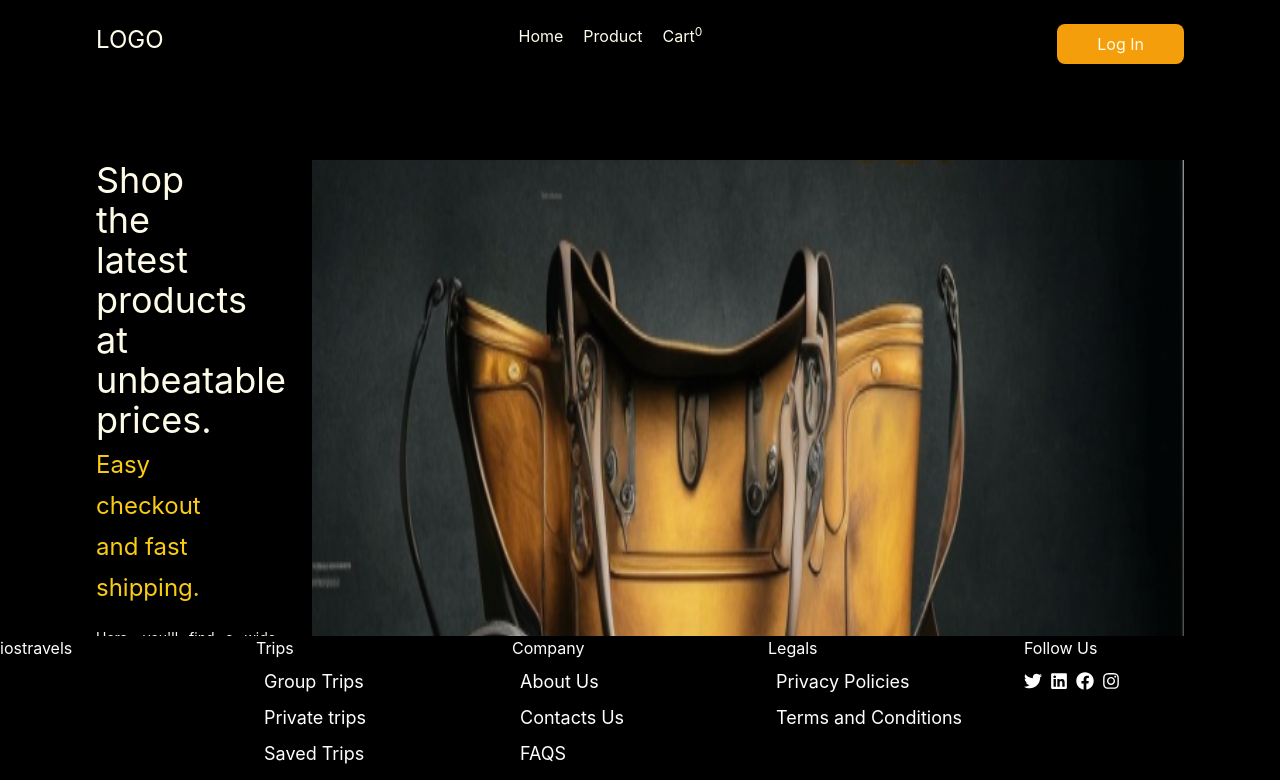
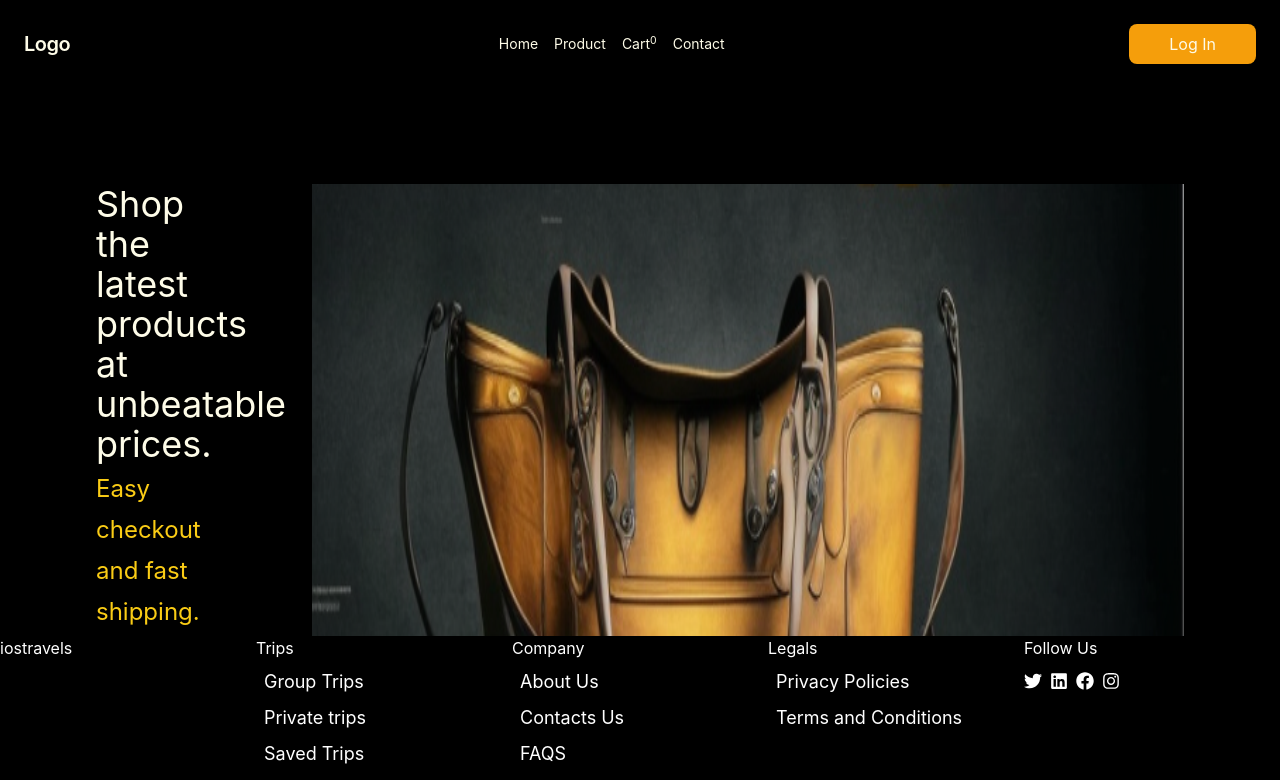
Before and after one commit to 92isaac/midjourneyAI_generated_ui, a React (Create React App) app: page / in a window 1280 px wide. Shown: the top 780 px of the page. Built offline with nearby package versions, Linux system fonts and the light colour scheme; no server answers.

Commit message:
refracturing component

```diff
--- a/package.json
+++ b/package.json
@@ -11,6 +11,7 @@
     "react-dom": "^18.2.0",
     "react-grid-carousel": "^1.0.1",
     "react-icons": "^4.7.1",
+    "react-responsive-carousel": "^3.2.23",
     "react-router-dom": "^6.6.2",
     "react-scripts": "5.0.1",
     "web-vitals": "^2.1.4"
--- a/src/component/homefile/Hero.jsx
+++ b/src/component/homefile/Hero.jsx
@@ -1,12 +1,14 @@
 import React from 'react'
-import Navbar from '../navbar/Navbar'
-import Slider from '../slider/Slider'
+// import Navbar from '../navbar/Navbar'
+// import Slider from '../slider/Slider'
 import heroimage from '../../asset/mid2.PNG'
+import Navb from '../navbar/Navb'
 
 const Hero = () => {
   return (
     <div className='bg-black text-yellow-50 min-h-0 pb-10'>
-        <Navbar />
+      <Navb />
+        {/* <Navbar /> */}
         {/* w-full flex-col-reverse  */}
     <div className='grid md:flex mx-10 md:flex-row md:mx-24 mt-24'>
         <div className="md:w-8/12" >
--- /dev/null
+++ b/src/component/navbar/Navb.jsx
@@ -0,0 +1,48 @@
+import React, { useState } from 'react';
+import { NavLink } from 'react-router-dom';
+import {FaBars, FaTimes} from 'react-icons/fa'
+import { useGlobalContext } from '../../context/Context';
+
+
+const Navb = () => {
+  const [isOpen, setIsOpen] = useState(false);
+  const {amount} = useGlobalContext()
+
+
+  const toggleNavbar = () => {
+    setIsOpen(!isOpen);
+  };
+
+  return (
+    <nav className="flex items-center justify-between flex-wrap  p-6">
+      <div className="flex items-center flex-shrink-0  mr-6">
+        <span className="font-semibold text-xl tracking-tight">Logo</span>
+      </div>
+      <div className="block lg:hidden">
+        <button onClick={toggleNavbar} className="flex items-center px-3 py-2 border rounded border-teal-400 hover:text-white hover:border-white">
+        {isOpen ? <FaTimes className='text-2xl'/> : <FaBars className='text-2xl'/>}
+        </button>
+      </div>
+      <div className={`w-full block ${isOpen ? 'flex justify-center' : 'hidden'} lg:flex lg:items-center lg:w-auto`}>
+        <div className="text-sm lg:flex-grow">
+          <NavLink to="/" className="block mt-4 lg:inline-block lg:mt-0 hover:text-white mr-4">
+            Home
+          </NavLink>
+          <NavLink to="/products" className="block mt-4 lg:inline-block lg:mt-0 hover:text-white mr-4">
+            Product
+          </NavLink>
+          <NavLink to="/cart" className="block mt-4 lg:inline-block lg:mt-0 hover:text-white mr-4">
+          Cart<sup>{amount}</sup>
+          </NavLink>
+          <NavLink to="#contact" className="block mt-4 lg:inline-block lg:mt-0 hover:text-white">
+            Contact
+          </NavLink>
+        </div>
+      </div>
+      <div className='hidden bg-amber-500 px-10 py-2 rounded-lg md:flex md:bg-amber-500 md:px-10 md:py-2 md:rounded-lg'><NavLink to='/'>Log In</NavLink></div>
+    </nav>
+  );
+  };
+
+
+export default Navb;
--- /dev/null
+++ b/src/component/slider/ProductCarousel.jsx
@@ -0,0 +1,107 @@
+// import React, { useState } from 'react';
+// import { Carousel } from 'react-responsive-carousel';
+// import "react-responsive-carousel/lib/styles/carousel.min.css";
+
+// const ProductCarousel = () => {
+//   const [selectedItem, setSelectedItem] = useState(0);
+//   const [products, setProducts] = useState([
+//     {
+//       id: 1,
+//       name: 'Product 1',
+//       description: 'Lorem ipsum dolor sit amet, consectetur adipiscing elit. Nullam euismod, urna non rhoncus pharetra, ex lacus tempor sapien, eu semper leo mi vel est.',
+//       image: 'https://via.placeholder.com/200x200'
+//     },
+//     {
+//       id: 2,
+//       name: 'Product 2',
+//       description: 'Lorem ipsum dolor sit amet, consectetur adipiscing elit. Nullam euismod, urna non rhoncus pharetra, ex lacus tempor sapien, eu semper leo mi vel est.',
+//       image: 'https://via.placeholder.com/200x200'
+//     },
+//     {
+//       id: 3,
+//       name: 'Product 3',
+//       description: 'Lorem ipsum dolor sit amet, consectetur adipiscing elit. Nullam euismod, urna non rhoncus pharetra, ex lacus tempor sapien, eu semper leo mi vel est.',
+//       image: 'https://via.placeholder.com/200x200'
+//     }
+//   ]);
+
+//   const onChange = (index) => {
+//     setSelectedItem(index);
+//     if (index === products.length - 1) {
+//       setSelectedItem(0);
+//     }
+//   };
+
+//   return (
+//     <Carousel showArrows={false} showThumbs={false} showStatus={false} selectedItem={selectedItem} onChange={onChange}>
+//       {products.map(product => (
+//         <div className="flex w-full" key={product.id}>
+//           <div className="flex-1 bg-gray-200 p-10">
+//             <h2 className="text-xl font-bold">{product.name}</h2>
+//             <p className="text-base sm:text-lg">{product.description}</p>
+//           </div>
+//           <div className="flex-1">
+//             <img src={product.image} alt={product.name} />
+//           </div>
+//         </div>
+//       ))}
+//     </Carousel>
+
+//   );
+// };
+
+// export default ProductCarousel;
+
+import React, { useState, useEffect } from 'react';
+
+const ProductCarousel = () => {
+  const [selectedItem, setSelectedItem] = useState(0);
+  const [products, setProducts] = useState([
+    {
+      id: 1,
+      name: 'Product 1',
+      description: 'Lorem ipsum dolor sit amet, consectetur adipiscing elit. Nullam euismod, urna non rhoncus pharetra, ex lacus tempor sapien, eu semper leo mi vel est.',
+      image: 'https://via.placeholder.com/200x200'
+    },
+    {
+      id: 2,
+      name: 'Product 2',
+      description: 'Lorem ipsum dolor sit amet, consectetur adipiscing elit. Nullam euismod, urna non rhoncus pharetra, ex lacus tempor sapien, eu semper leo mi vel est.',
+      image: 'https://via.placeholder.com/200x200'
+    },
+    {
+      id: 3,
+      name: 'Product 3',
+      description: 'Lorem ipsum dolor sit amet, consectetur adipiscing elit. Nullam euismod, urna non rhoncus pharetra, ex lacus tempor sapien, eu semper leo mi vel est.',
+      image: 'https://via.placeholder.com/200x200'
+    }
+  ]);
+
+  useEffect(() => {
+    const intervalId = setInterval(() => {
+      setSelectedItem((selectedItem + 1) % products.length);
+    }, 3000);
+    return () => clearInterval(intervalId);
+  }, [selectedItem, products.length]);
+
+  return (
+    <div className="flex flex-wrap overflow-hidden">
+      {products.map((product, index) => (
+        <div
+          key={product.id}
+          className={`w-full md:w-1/2 overflow-hidden ${index === selectedItem || index === selectedItem + 1 ? 'translate-x-0' : '-translate-x-full'}`}
+        >
+          <div className="bg-gray-200 p-10">
+            <h2 className="text-xl font-bold">{product.name}</h2>
+            <p>{product.description}</p>
+          </div>
+          <div className="mt-10">
+            <img src={product.image} alt={product.name} />
+          </div>
+        </div>
+      ))}
+    </div>
+  );
+};
+
+export default ProductCarousel;
--- /dev/null
+++ b/src/component/slider/ProductSlider.jsx
@@ -0,0 +1,21 @@
+import React from 'react';
+
+const ProductSlider = () => {
+    const randomImage = `https://picsum.photos/id/${Math.floor(Math.random() * 1000)}/500/500`;
+  return (
+    <div className="flex flex-col lg:flex-row">
+      <div className="lg:w-1/2 p-10 bg-gray-300">
+        <h3 className="text-2xl font-bold">Product Name</h3>
+        <p className="text-base">
+          Lorem ipsum dolor sit amet, consectetur adipiscing elit. Aliquam suscipit, ipsum eu posuere efficitur, magna risus bibendum ligula, eu aliquet enim ante a quam.
+        </p>
+        <button className="bg-teal-500 text-white py-2 px-4 rounded">Learn More</button>
+      </div>
+      <div className="lg:w-1/2 p-10 bg-gray-500">
+        <img src={randomImage} alt="Product" className="w-full h-64 object-cover" />
+      </div>
+    </div>
+  );
+};
+
+export default ProductSlider;
--- a/src/reducer/reducer.jsx
+++ b/src/reducer/reducer.jsx
@@ -1,13 +1,25 @@
-const reducer =(state, action)=>{
-    if(action.type === 'CLEAR_CART'){
-        return {...state, cart: []}
+const reducer = (state, action) => {
+  if (action.type === "CLEAR_CART") {
+    return { ...state, cart: [] };
   }
 
-    if (action.type === 'GET_PRODUCTS_BEGIN') {
+
+  if(action.type === "ADD_TO_CART") {
+    return{ ...state, cart:[]}
+  }
+
+  // const addToCart = (itemId) => {
+  //   setCartItems((prev) => ({ ...prev, [itemId]: prev[itemId] + 1 }));
+  // };
+
+
+  if (action.type === "GET_PRODUCTS_BEGIN") {
     return { ...state, products_loading: true };
   }
 
-    if (action.type === 'GET_PRODUCTS_SUCCESS') {
+
+
+  if (action.type === "GET_PRODUCTS_SUCCESS") {
     const featured_products = action.payload.filter(
       (product) => product.featured === true
     );
@@ -18,7 +30,10 @@ const reducer =(state, action)=>{
       featured_products,
     };
   }
-      if (action.type === 'GET_PRODUCTS_ERROR') {
+
+
+
+  if (action.type === "GET_PRODUCTS_ERROR") {
     return {
       ...state,
       products_loading: false,
@@ -27,21 +42,27 @@ const reducer =(state, action)=>{
   }
 
 
-      if (action.type === 'GET_SINGLE_PRODUCT_BEGIN') {
+
+  if (action.type === "GET_SINGLE_PRODUCT_BEGIN") {
     return {
       ...state,
       single_product_loading: true,
       single_product_error: false,
     };
   }
-      if (action.type === 'GET_SINGLE_PRODUCT_SUCCESS') {
+
+
+  if (action.type === "GET_SINGLE_PRODUCT_SUCCESS") {
     return {
       ...state,
       single_product_loading: false,
       single_product: action.payload,
     };
   }
-      if (action.type === 'GET_SINGLE_PRODUCT_ERROR') {
+
+
+
+  if (action.type === "GET_SINGLE_PRODUCT_ERROR") {
     return {
       ...state,
       single_product_loading: false,
@@ -50,30 +71,44 @@ const reducer =(state, action)=>{
   }
 
 
-    if(action.type === 'REMOVE_ONE_ITEM'){
-        return {...state, cart:state.cart.filter((cartItem)=>cartItem.id !== action.payload)}
+
+  if (action.type === "REMOVE_ONE_ITEM") {
+    return {
+      ...state,
+      cart: state.cart.filter((cartItem) => cartItem.id !== action.payload),
+    };
   }
 
-    if(action.type === 'INCREASE'){
-        let increasePrice = state.cart.map((cartItem)=>{
-            if(cartItem.id === action.payload){
+
+
+  if (action.type === "INCREASE") {
+    let increasePrice = state.cart.map((cartItem) => {
+      if (cartItem.id === action.payload) {
         // cartItem.price += cartItem.price
-                return {...cartItem, amount:cartItem.amount + 1}
+        return { ...cartItem, amount: cartItem.amount + 1 };
       }
-            return cartItem
+      return cartItem;
+    });
+    return { ...state, cart: increasePrice };
+  }
+
+
+
+  if (action.type === "DECREASE") {
+    let increasePrice = state.cart
+      .map((cartItem) => {
+        if (cartItem.id === action.payload) {
+          // cartItem.price += cartItem.price
+          return { ...cartItem, amount: cartItem.amount - 1 };
+        }
+        return cartItem;
       })
-        return {...state, cart:increasePrice}
+      .filter((cartItem) => cartItem.amount !== 0);
+    return { ...state, cart: increasePrice };
   }
-    if(action.type === 'DECREASE'){
-        let increasePrice = state.cart.map((cartItem)=>{
-            if(cartItem.id === action.payload){
-                // cartItem.price += cartItem.price
-                return {...cartItem, amount:cartItem.amount - 1}
-            }
-            return cartItem
-        }).filter((cartItem) => cartItem.amount !== 0)
-        return {...state, cart:increasePrice}
-    }
-    return state
-}
-export default reducer
+
+
+
+  return state;
+};
+export default reducer;
--- a/src/routes/Product.jsx
+++ b/src/routes/Product.jsx
@@ -1,11 +1,17 @@
 import React from 'react'
-import Navbar from '../component/navbar/Navbar'
+import Navb from '../component/navbar/Navb'
+// import Navbar from '../component/navbar/Navbar'
 import Productall from '../component/products/Productall'
+// import ProductCarousel from '../component/slider/ProductCarousel'
+import ProductSlider from '../component/slider/ProductSlider'
 
 const Product = () => {
   return (
     <div>
-        <Navbar />
+        {/* <Navbar /> */}
+        <Navb />
+        <ProductSlider />
+        {/* <ProductCarousel /> */}
         <Productall />
     </div>
   )
```
Also changed, not shown: 1 other file (tests, documents, lock files or other folders). Lines whose indentation alone changed are shown as unchanged.
